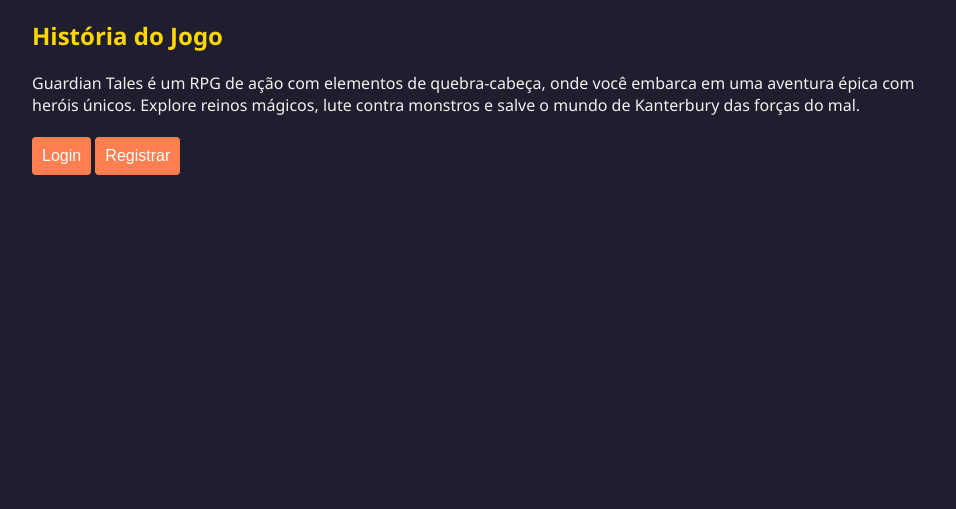
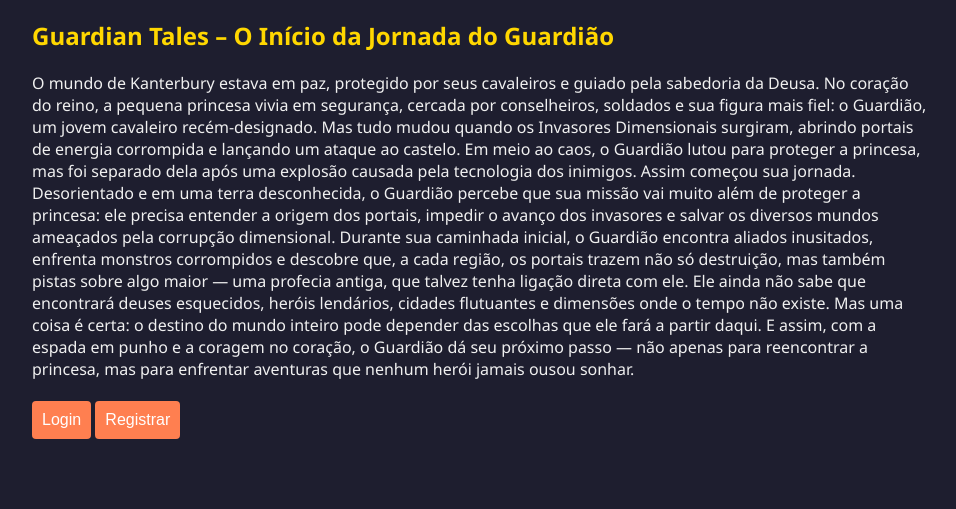
Before and after one commit to GustavoSilva3164/parcial-SAMAEL, a PHP site: page / in a window 1280 px wide. Shown: the part 291-800 px from the top of the page, without its empty margins (158-1114 px from the left). Run offline with PHP 8.4, Linux system fonts and the light colour scheme.

Commit message:
Update index.php

```diff
--- a/index.php
+++ b/index.php
@@ -16,10 +16,19 @@ session_start();
 </header>
 
 <div class="container">
-    <h2>História do Jogo</h2>
+    <h2>Guardian Tales – O Início da Jornada do Guardião</h2>
     <p>
-        Guardian Tales é um RPG de ação com elementos de quebra-cabeça, onde você embarca em uma aventura épica com heróis únicos.
-        Explore reinos mágicos, lute contra monstros e salve o mundo de Kanterbury das forças do mal.
+O mundo de Kanterbury estava em paz, protegido por seus cavaleiros e guiado pela sabedoria da Deusa. No coração do reino, a pequena princesa vivia em segurança, cercada por conselheiros, soldados e sua figura mais fiel: o Guardião, um jovem cavaleiro recém-designado.
+
+Mas tudo mudou quando os Invasores Dimensionais surgiram, abrindo portais de energia corrompida e lançando um ataque ao castelo. Em meio ao caos, o Guardião lutou para proteger a princesa, mas foi separado dela após uma explosão causada pela tecnologia dos inimigos. Assim começou sua jornada.
+
+Desorientado e em uma terra desconhecida, o Guardião percebe que sua missão vai muito além de proteger a princesa: ele precisa entender a origem dos portais, impedir o avanço dos invasores e salvar os diversos mundos ameaçados pela corrupção dimensional.
+
+Durante sua caminhada inicial, o Guardião encontra aliados inusitados, enfrenta monstros corrompidos e descobre que, a cada região, os portais trazem não só destruição, mas também pistas sobre algo maior — uma profecia antiga, que talvez tenha ligação direta com ele.
+
+Ele ainda não sabe que encontrará deuses esquecidos, heróis lendários, cidades flutuantes e dimensões onde o tempo não existe. Mas uma coisa é certa: o destino do mundo inteiro pode depender das escolhas que ele fará a partir daqui.
+
+E assim, com a espada em punho e a coragem no coração, o Guardião dá seu próximo passo — não apenas para reencontrar a princesa, mas para enfrentar aventuras que nenhum herói jamais ousou sonhar.
     </p>
 
     <?php if (isset($_SESSION['usuario'])): ?>
```
